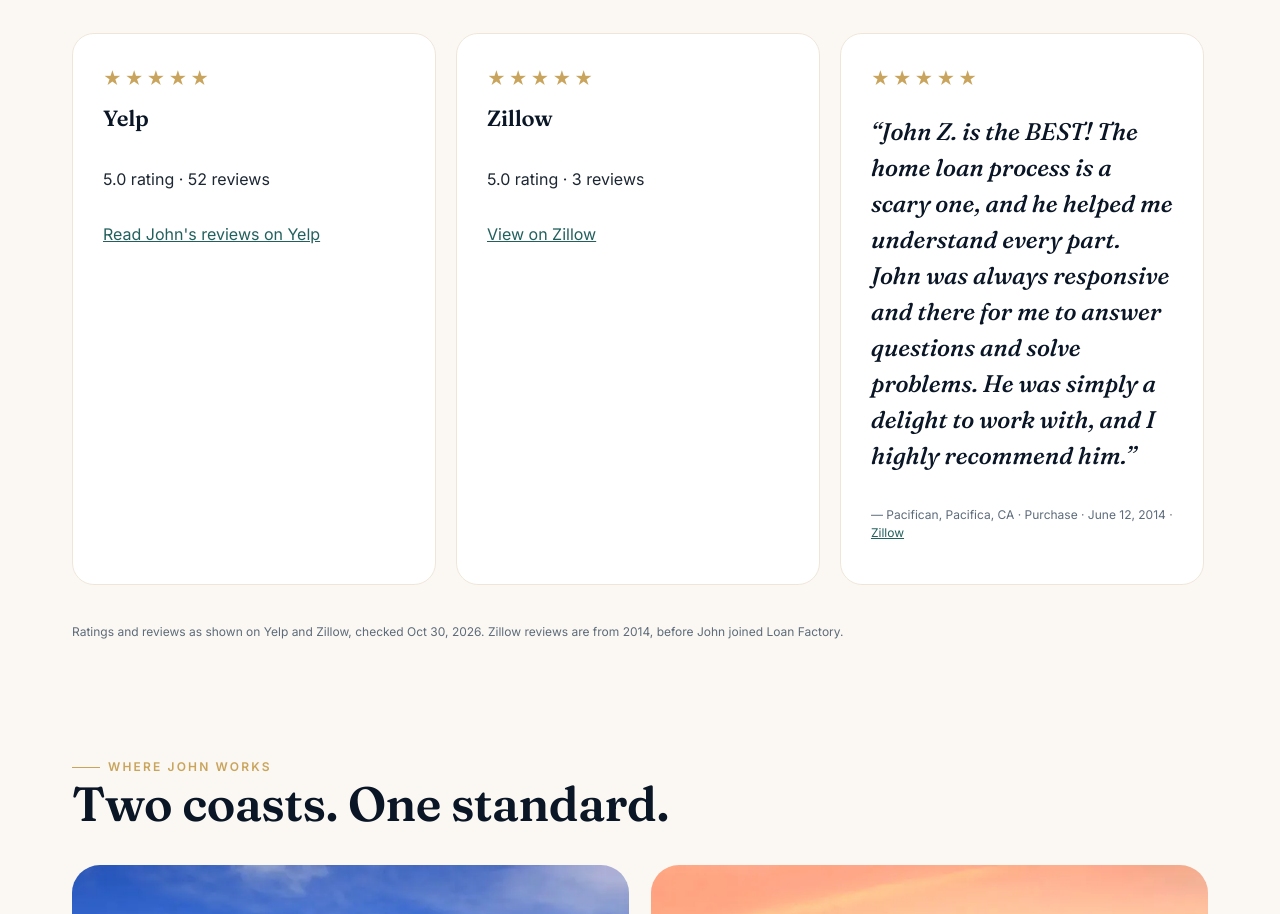
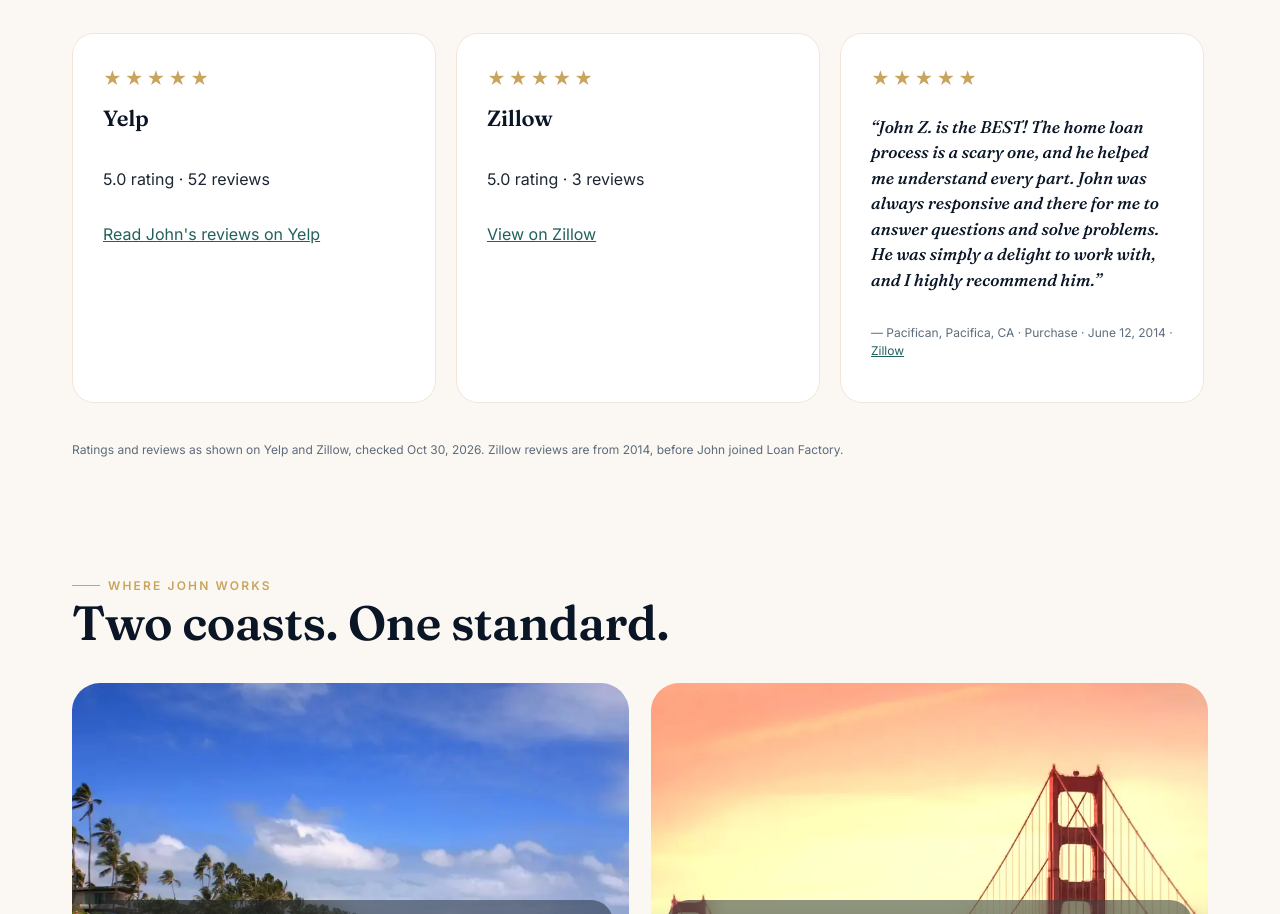
Before and after one commit to zialcita/john-zialcita-preview, a plain HTML site: page index.html in a window 1280 px wide. Shown: the part 3356-4270 px from the top of the page. Drawn offline with Linux system fonts and the light colour scheme.

Commit message:
Review quote size

```diff
--- a/style.css
+++ b/style.css
@@ -199,4 +199,4 @@ body.no-hero main .btn.ghost{background:var(--ink);border-color:var(--ink)}
 .rate-fallback{display:none;padding:14px}.widget-failed .rate-fallback{display:block}.widget-failed{min-height:0!important}
 .widget-failed [data-ui-widget]{display:none}.rf-btns{display:flex;flex-wrap:wrap;gap:10px}
 #book-placeholder{min-height:0}
-.rv blockquote,.card blockquote{margin:8px 0;font-style:italic;line-height:1.5}
+.rv blockquote,.card blockquote{margin:8px 0;font-style:italic;line-height:1.5;font-size:17px}
```
